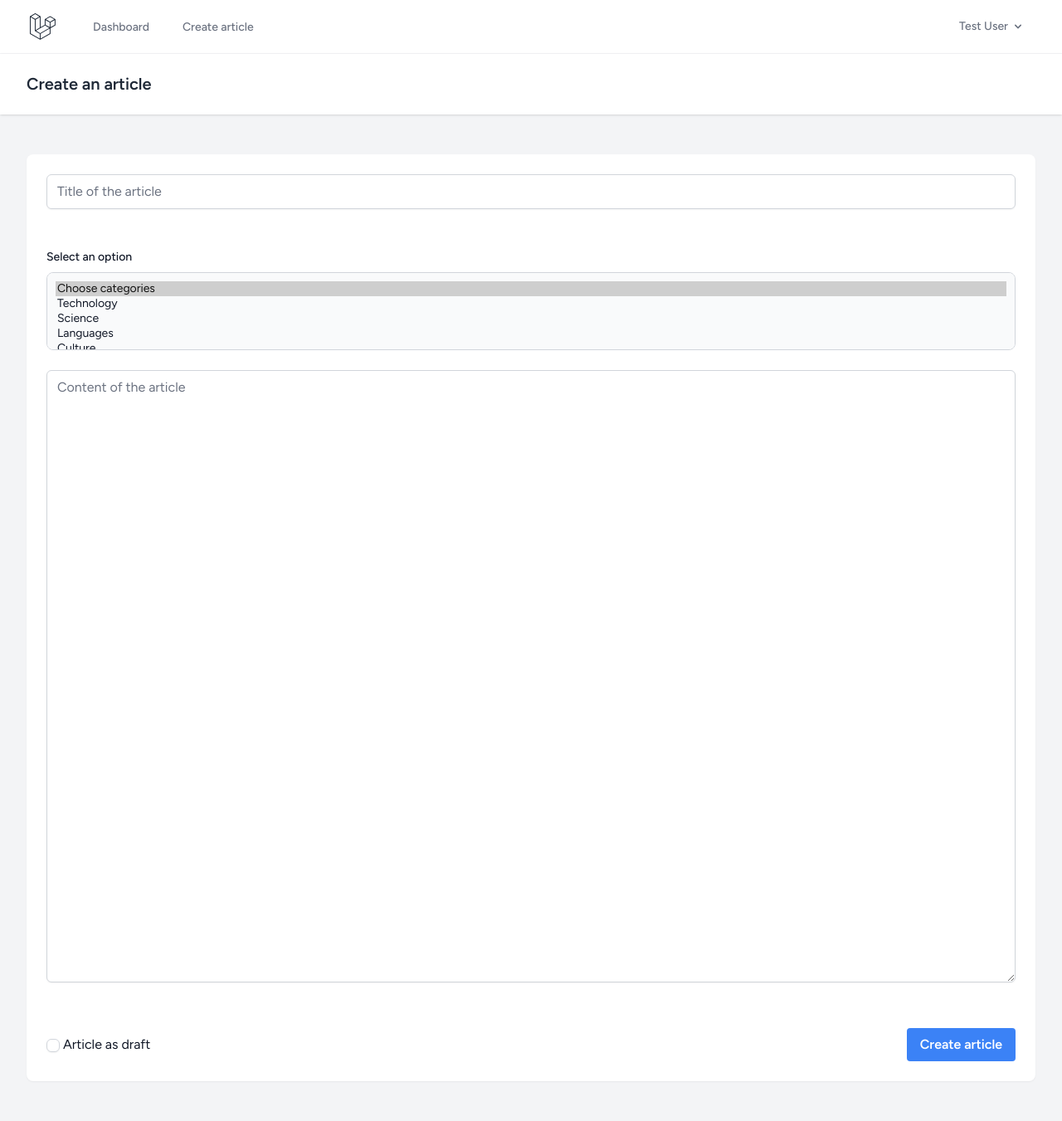
After one commit to mlouiseprrt734/Larablog_, a Laravel app: page /articles/create in a window 1280 px wide. The commit adds this page. Shown: the whole page at 83% size. Run offline with Laravel 12, Linux system fonts and the light colour scheme; a user stored in the database is signed in; data comes from the database, SQL or seed files in the repository; style sheets or scripts are compiled from the project's sources.

Commit message:
add functionnalities of create and modify articles + list of articles + flash messages (success and error)

```diff
--- /dev/null
+++ b/app/Http/Controllers/UserController.php
@@ -0,0 +1,80 @@
+<?php
+
+namespace App\Http\Controllers;
+
+use App\Models\Article;
+use Illuminate\Http\Request;
+use Illuminate\Routing\Controller;
+use Illuminate\Support\Facades\Auth;
+
+class UserController extends Controller
+{
+    public function create()
+    {
+        return view('articles.create');
+    }
+
+    public function store(Request $request)
+    {
+        // On récupère les données du formulaire
+        $data = $request->only(['title', 'content', 'draft']);
+
+        // Créateur de l'article (auteur)
+        $data['user_id'] = Auth::user()->id;
+
+        // Gestion du draft
+        $data['draft'] = isset($data['draft']) ? 1 : 0;
+
+        // On crée l'article
+        $article = Article::create($data); // $Article est l'objet article nouvellement créé
+
+        // Ajout des catégories à l'article en venant du formulaire
+        $article->categories()->sync($request->input('categories'));
+
+        // On redirige l'utilisateur vers la liste des articles
+        return redirect()->route('dashboard');
+    }
+
+    public function index()
+    {
+        // On récupère l'utilisateur connecté.
+        $user = Auth::user();
+        $articles = Article::where('user_id', $user->id)->get();
+
+        // On retourne la vue.
+        return view('dashboard', ['articles' => $articles]);
+    }
+
+    public function edit(Article $article)
+    {
+        // On vérifie que l'utilisateur est bien le créateur de l'article
+        if ($article->user_id !== Auth::user()->id) {
+            return redirect()->route('dashboard')->with('error', 'You are not allowed to modify this article !');
+        }
+
+        // On retourne la vue avec l'article
+        return view('articles.edit', [
+            'article' => $article
+        ]);
+    }
+
+    public function update(Request $request, Article $article)
+    {
+        // On vérifie que l'utilisateur est bien le créateur de l'article
+        if ($article->user_id !== Auth::user()->id) {
+            abort(403);
+        }
+
+        // On récupère les données du formulaire
+        $data = $request->only(['title', 'content', 'draft']);
+
+        // Gestion du draft
+        $data['draft'] = isset($data['draft']) ? 1 : 0;
+
+        // On met à jour l'article
+        $article->update($data);
+
+        // On redirige l'utilisateur vers la liste des articles (avec un flash)
+        return redirect()->route('dashboard')->with('success', 'Article updated !');
+    }
+}
--- /dev/null
+++ b/resources/views/articles/create.blade.php
@@ -0,0 +1,48 @@
+<x-app-layout>
+    <x-slot name="header">
+        <h2 class="font-semibold text-xl text-gray-800 leading-tight">
+            Create an article
+        </h2>
+    </x-slot>
+
+    <form method="post" action="{{ route('articles.store') }}" class="py-12">
+        @csrf
+        <div class="max-w-7xl mx-auto sm:px-6 lg:px-8">
+            <div class="bg-white overflow-hidden shadow-sm sm:rounded-lg">
+                <div class="p-6 text-gray-900 ">
+                   <!-- Input de titre de l'article -->
+                   <input type="text" name="title" id="title" placeholder="Title of the article" class="w-full rounded-md border-gray-300 shadow-sm focus:border-indigo-300 focus:ring focus:ring-indigo-200 focus:ring-opacity-50">
+                </div>
+                <div class="p-6 text-gray-900 ">
+                   <!-- Catégories de l'article -->
+                    <label for="categories_multiple" class="block mb-2 text-sm font-medium text-gray-900 dark:text-white">Select an option</label>
+                    <select multiple name="categories[]" id="countries_multiple" class="bg-gray-50 border border-gray-300 text-gray-900 text-sm rounded-lg focus:ring-blue-500 focus:border-blue-500 block w-full p-2.5">
+                        <option selected>Choose categories</option>
+                        <option value="1">Technology</option>
+                        <option value="2">Science</option>
+                        <option value="3">Languages</option>
+                        <option value="4">Culture</option>
+                    </select>
+                </div>
+
+                <div class="p-6 pt-0 text-gray-900 ">
+                   <!-- Contenu de l'article -->
+                   <textarea rows="30" name="content" id="content" placeholder="Content of the article" class="w-full rounded-md border-gray-300 shadow-sm focus:border-indigo-300 focus:ring focus:ring-indigo-200 focus:ring-opacity-50"></textarea>
+                </div>
+
+                <div class="p-6 text-gray-900 flex items-center">
+                    <!-- Action sur le formulaire -->
+                    <div class="grow">
+                        <input type="checkbox" name="draft" id="draft" class="rounded-md border-gray-300 shadow-sm focus:border-indigo-300 focus:ring focus:ring-indigo-200 focus:ring-opacity-50">
+                        <label for="draft">Article as draft</label>
+                    </div>
+                    <div>
+                        <button type="submit" class="bg-blue-500 hover:bg-blue-700 text-white font-bold py-2 px-4 rounded">
+                            Create article
+                        </button>
+                    </div>
+                </div>
+            </div>
+        </div>
+    </form>
+</x-app-layout>
--- a/resources/views/layouts/navigation.blade.php
+++ b/resources/views/layouts/navigation.blade.php
@@ -14,6 +14,9 @@
                 <div class="hidden space-x-8 sm:-my-px sm:ms-10 sm:flex">
                     <x-nav-link :href="route('dashboard')" :active="request()->routeIs('dashboard')">
                         {{ __('Dashboard') }}
+                    </x-nav-link>
+                    <x-nav-link :href="route('articles.create')" :active="request()->routeIs('article.create')">
+                        Create article
                     </x-nav-link>
                 </div>
             </div>
--- a/routes/web.php
+++ b/routes/web.php
@@ -1,20 +1,21 @@
 <?php
 
+use Illuminate\Support\Facades\Route;
+use App\Http\Controllers\UserController;
 use App\Http\Controllers\ProfileController;
-use Illuminate\Support\Facades\Route;
 
-Route::get('/', function () {
-    return view('welcome');
-});
+Route::get('/', function () {return view('welcome');});
 
-Route::get('/dashboard', function () {
-    return view('dashboard');
-})->middleware(['auth', 'verified'])->name('dashboard');
+Route::get('/dashboard', [UserController::class, 'index'])->name('dashboard');
 
 Route::middleware('auth')->group(function () {
     Route::get('/profile', [ProfileController::class, 'edit'])->name('profile.edit');
     Route::patch('/profile', [ProfileController::class, 'update'])->name('profile.update');
     Route::delete('/profile', [ProfileController::class, 'destroy'])->name('profile.destroy');
+    Route::get('/articles/create', [UserController::class, 'create'])->name('articles.create');
+    Route::post('/articles/store', [UserController::class, 'store'])->name('articles.store');
+    Route::get('/articles/{article}/edit', [UserController::class, 'edit'])->name('articles.edit');
+    Route::post('/articles/{article}/update', [UserController::class, 'update'])->name('articles.update');
 });
 
 require __DIR__.'/auth.php';
```
Also changed, not shown: resources/views/articles/edit.blade.php (added, +49 -0 lines), resources/views/dashboard.blade.php (+41 -1 lines).
